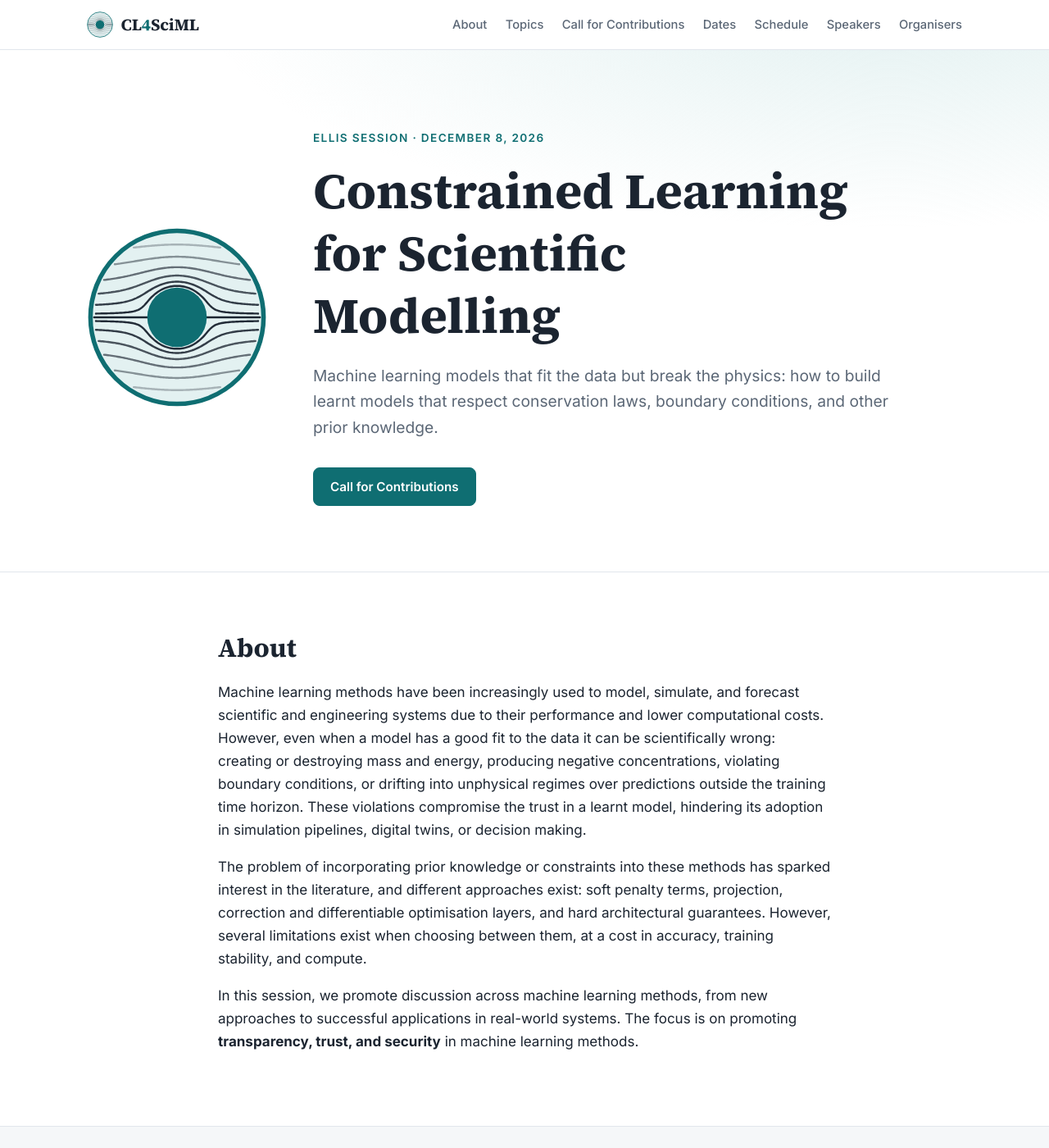
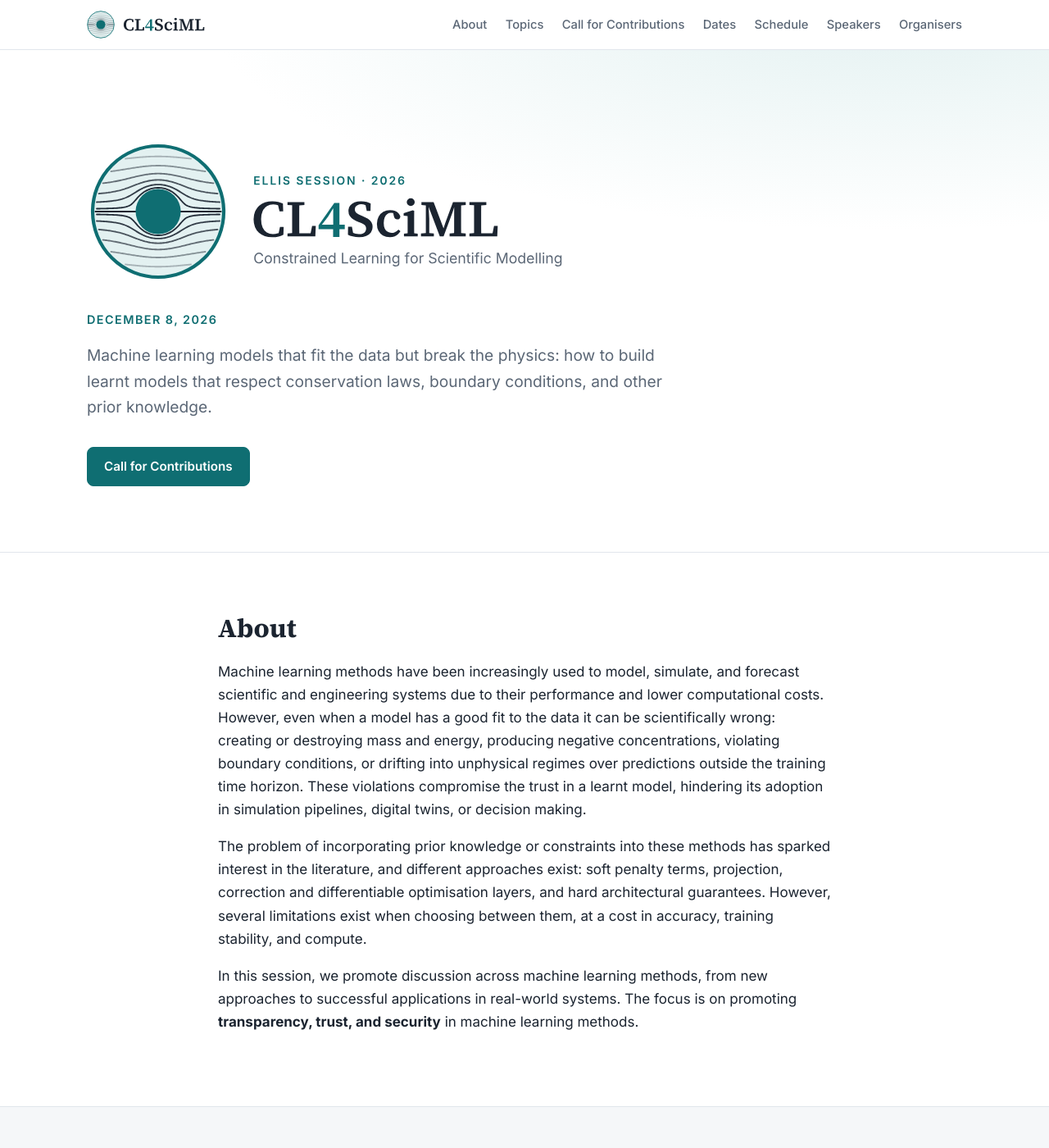
Before and after one commit to badulion/cl4sm_2026, a Jekyll site: the page built from index.html, in a window 1280 px wide and 1400 px high. Shown: the whole window at 82% size. Built offline with Jekyll 4.4.1, drawn with Linux system fonts in a browser that asks for light colours.

Commit message:
Use the full CL4SciML lockup in the hero and the outlined wordmark in the header
Co-Authored-By: Claude Opus 5.5 (1M context) <noreply@anthropic.com>

```diff
--- /dev/null
+++ b/_includes/logo.html
@@ -0,0 +1,5 @@
+{%- comment -%} Light/dark logo image. Params: name (file stem in assets/img/logo), class, alt, width, height. {%- endcomment -%}
+<picture>
+  <source srcset="{{ '/assets/img/logo/' | append: include.name | append: '-dark.svg' | relative_url }}" media="(prefers-color-scheme: dark)">
+  <img class="{{ include.class }}" src="{{ '/assets/img/logo/' | append: include.name | append: '.svg' | relative_url }}" alt="{{ include.alt | default: '' }}" width="{{ include.width }}" height="{{ include.height }}">
+</picture>
--- a/_includes/mark.html
+++ /dev/null
@@ -1,4 +0,0 @@
-<picture>
-  <source srcset="{{ '/assets/img/logo/cl4sciml-mark-dark.svg' | relative_url }}" media="(prefers-color-scheme: dark)">
-  <img class="{{ include.class }}" src="{{ '/assets/img/logo/cl4sciml-mark.svg' | relative_url }}" alt="{{ include.alt | default: '' }}" width="{{ include.size }}" height="{{ include.size }}">
-</picture>
--- a/_layouts/default.html
+++ b/_layouts/default.html
@@ -14,8 +14,8 @@
   <header class="nav">
     <div class="container nav__inner">
       <a class="nav__brand" href="#top" aria-label="{{ site.short_title }} home">
-        {% include mark.html class="nav__mark" size="32" %}
-        <span class="wordmark">CL<span class="wordmark__4">4</span>SciML</span>
+        {% include logo.html name="cl4sciml-mark" class="nav__mark" width="34" height="34" %}
+        {% include logo.html name="cl4sciml-wordmark" class="nav__wordmark" width="101" height="26" %}
       </a>
       <input type="checkbox" id="nav-toggle" class="nav__toggle" aria-label="Toggle navigation">
       <label for="nav-toggle" class="nav__burger" aria-hidden="true"><span></span></label>
--- a/assets/css/style.css
+++ b/assets/css/style.css
@@ -67,9 +67,8 @@ p { margin: 0 0 1em; }
 }
 .nav__inner { display: flex; align-items: center; justify-content: space-between; height: 60px; }
 .nav__brand { display: flex; align-items: center; gap: .6rem; color: var(--text); text-decoration: none; }
-.nav__mark { display: block; width: 32px; height: 32px; }
-.wordmark { font-family: var(--font-serif); font-weight: 700; font-size: 1.25rem; letter-spacing: -.01em; }
-.wordmark__4 { color: var(--accent); }
+.nav__mark { display: block; width: 34px; height: 34px; }
+.nav__wordmark { display: block; height: 26px; width: auto; }
 .nav__links { display: flex; gap: 1.4rem; }
 .nav__links a { color: var(--muted); text-decoration: none; font-size: .92rem; font-weight: 500; }
 .nav__links a:hover { color: var(--accent); }
@@ -101,16 +100,11 @@ p { margin: 0 0 1em; }
     var(--bg);
   border-bottom: 1px solid var(--border);
 }
-.hero__inner { display: flex; align-items: center; gap: 3.5rem; }
-.hero__mark { display: block; width: 220px; height: 220px; flex-shrink: 0; }
-.hero__text { min-width: 0; }
-.hero__eyebrow {
-  color: var(--accent); font-weight: 600; font-size: .85rem;
+.hero__logo { margin: 0 0 1.2rem -14px; line-height: 0; }
+.hero__lockup { display: block; width: 100%; max-width: 620px; height: auto; }
+.hero__meta {
+  color: var(--accent); font-weight: 600; font-size: .9rem;
   text-transform: uppercase; letter-spacing: .1em; margin-bottom: 1rem;
-}
-.hero__title {
-  font-family: var(--font-serif); font-weight: 700;
-  font-size: clamp(2.2rem, 5.5vw, 3.8rem); max-width: 20ch; margin-bottom: 1.2rem;
 }
 .hero__lead { font-size: 1.2rem; color: var(--muted); max-width: 60ch; margin-bottom: 2rem; }
 .hero__actions { display: flex; flex-wrap: wrap; gap: .8rem; }
@@ -208,16 +202,17 @@ p { margin: 0 0 1em; }
 .footer__ack { max-width: 780px; }
 .footer__meta { margin: 0; }
 
-@media (max-width: 800px) {
-  .hero__inner { flex-direction: column; align-items: flex-start; gap: 1.8rem; }
-  .hero__mark { width: 120px; height: 120px; }
-}
-
 @media (max-width: 600px) {
   body { font-size: 16px; }
   .hero { padding: 3rem 0 3.5rem; }
+  .hero__logo { margin-left: -6px; }
   .section { padding: 3.2rem 0; }
   h2 { font-size: 1.65rem; }
   .people, .pc { grid-template-columns: 1fr; }
   .schedule__time { width: auto; }
 }
+
+/* The dark lockup carries its own solid background, so keep the hero flat. */
+@media (prefers-color-scheme: dark) {
+  .hero { background: var(--bg); }
+}
--- a/index.html
+++ b/index.html
@@ -3,11 +3,11 @@ layout: default
 ---
 
 <section class="hero">
-  <div class="container hero__inner">
-    {% include mark.html class="hero__mark" size="220" alt="CL4SciML logo" %}
-    <div class="hero__text">
-    <p class="hero__eyebrow">{{ site.event.host }} session · {{ site.event.date }}{% if site.event.location != "TBA" %} · {{ site.event.location }}{% endif %}</p>
-    <h1 class="hero__title">{{ site.title }}</h1>
+  <div class="container">
+    <h1 class="hero__logo">
+      {% include logo.html name="cl4sciml-lockup" class="hero__lockup" alt="CL4SciML — Constrained Learning for Scientific Modelling" width="491" height="160" %}
+    </h1>
+    <p class="hero__meta">{{ site.event.date }}{% if site.event.location != "TBA" %} · {{ site.event.location }}{% endif %}</p>
     <p class="hero__lead">
       Machine learning models that fit the data but break the physics: how to build
       learnt models that respect conservation laws, boundary conditions, and other prior knowledge.
@@ -17,7 +17,6 @@ layout: default
       {% if site.submission.url != "" %}
         <a class="btn" href="{{ site.submission.url }}">Submit via CMT</a>
       {% endif %}
-    </div>
     </div>
   </div>
 </section>
```
Also changed, not shown: assets/img/logo/cl4sciml-lockup-dark.svg (added), assets/img/logo/cl4sciml-lockup.svg (added), assets/img/logo/cl4sciml-wordmark-dark.svg (added), assets/img/logo/cl4sciml-wordmark.svg (added).
